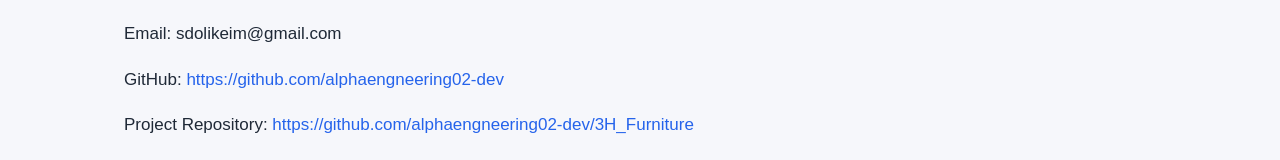
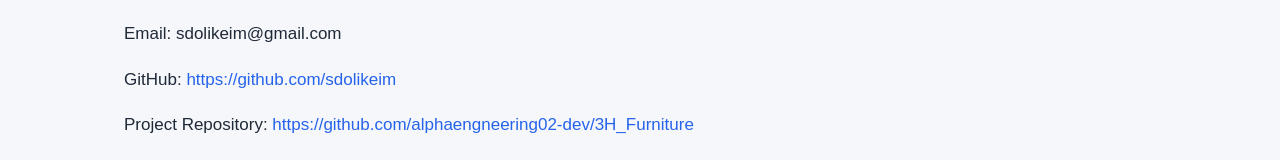
Before and after one commit to sdolikeim/my-portfolio, a React (Vite) app: page / in a window 1280 px wide. Shown: the part 9259-9419 px from the top of the page. Built offline with nearby package versions, Linux system fonts and the light colour scheme.

Commit message:
update portfolio

```diff
--- a/src/App.jsx
+++ b/src/App.jsx
@@ -13,7 +13,7 @@ function App() {
           </p>
 
           <div className="hero-buttons">
-            <a href="https://github.com/alphaengneering02-dev" target="_blank" rel="noreferrer">
+            <a href="https://github.com/sdolikeim" target="_blank" rel="noreferrer">
               GitHub
             </a>
             <a href="https://github.com/alphaengneering02-dev/3H_Furniture" target="_blank" rel="noreferrer">
@@ -485,8 +485,8 @@ function App() {
 
           <p>
             GitHub:{' '}
-            <a href="https://github.com/alphaengneering02-dev" target="_blank" rel="noreferrer">
-              https://github.com/alphaengneering02-dev
+            <a href="https://github.com/sdolikeim" target="_blank" rel="noreferrer">
+              https://github.com/sdolikeim
             </a>
           </p>
 
```
